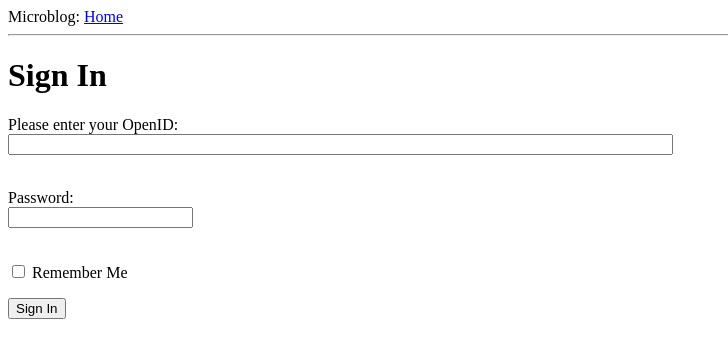
After one commit to aniu11/micblog, a Flask app: page /login in a window 1280 px wide. The commit adds this page. Shown: the top 358 px of the page, without its empty margins (0-728 px from the left). Run offline with Flask 2, Linux system fonts and the light colour scheme.

Commit message:
forms to login with err detection

```diff
--- a/app/__init__.py
+++ b/app/__init__.py
@@ -3,5 +3,6 @@
 from flask import Flask
 
 app = Flask(__name__)
+app.config.from_object('config')
 
 from app import views
--- /dev/null
+++ b/app/forms.py
@@ -0,0 +1,14 @@
+# coding:utf-8
+
+from flask_wtf import Form
+from wtforms import StringField, PasswordField, BooleanField
+from wtforms.validators import DataRequired
+
+
+class LoginForm(Form):
+    """
+    登录表单 包括用户名密码和是否记住
+    """
+    name = StringField('name', validators=[DataRequired()])
+    password = PasswordField('password', validators=[DataRequired()])
+    remember_me = BooleanField('remember_me', default=False)
--- a/app/templates/base.html
+++ b/app/templates/base.html
@@ -2,7 +2,7 @@
 <html>
   <head>
     {% if title %}
-    <title>{{ title }} - microblog</title>
+    <title>{{title}} - microblog</title>
     {% else %}
     <title>microblog</title>
     {% endif %}
@@ -10,6 +10,15 @@
   <body>
     <div>Microblog: <a href="/index">Home</a></div>
     <hr>
+    {% with messages = get_flashed_messages() %}
+    {% if messages %}
+    <ul>
+    {% for message in messages %}
+        <li>{{ message }} </li>
+    {% endfor %}
+    </ul>
+    {% endif %}
+    {% endwith %}
     {% block content %}{% endblock %}
   </body>
 </html>
--- /dev/null
+++ b/app/templates/login.html
@@ -0,0 +1,25 @@
+<!-- extend base layout -->
+{% extends "base.html" %}
+
+{% block content %}
+<h1>Sign In</h1>
+<form action="" method="post" name="login">
+    {{form.hidden_tag()}}
+    <p>
+        Please enter your OpenID:<br>
+        {{form.name(size=80)}}<br>
+        {% for error in form.errors.name %}
+        <span style="color: red;">[{{ error }}]</span>
+        {% endfor %}<br>
+    </p>
+    <p>
+        Password:<br>
+        {{form.password}}<br>
+        {% for error in form.errors.password %}
+        <span style="color: red;">[{{ error }}]</span>
+        {% endfor %}<br>
+    </p>
+    <p>{{form.remember_me}} Remember Me</p>
+    <p><input type="submit" value="Sign In"></p>
+</form>
+{% endblock %}
--- a/app/views.py
+++ b/app/views.py
@@ -1,7 +1,8 @@
 # coding: utf-8
 
 from app import app
-from flask import render_template
+from flask import render_template, flash, redirect
+from forms import LoginForm
 
 
 @app.route('/')
@@ -22,3 +23,17 @@ def index():
                            title='Home',
                            user=user,
                            posts=posts)
+
+
+@app.route('/login', methods=['GET', 'POST'])
+def login():
+    form = LoginForm()
+
+    # 动作处理
+    if form.validate_on_submit():
+        flash('Login requested for Name: ' + form.name.data)
+        flash('passwd: ' + str(form.password.data))
+        flash('remember_me: ' + str(form.remember_me.data))
+        return redirect('/index')
+
+    return render_template('login.html', title='Sign In', form=form)
```
Also changed, not shown: config.py (added, +8 -0 lines).
